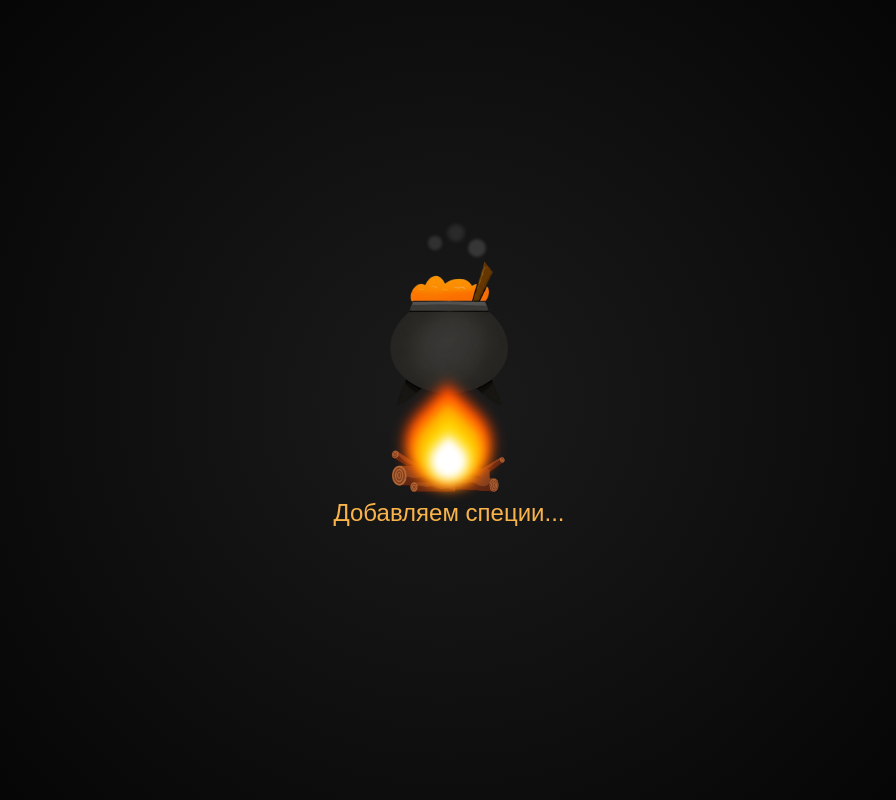
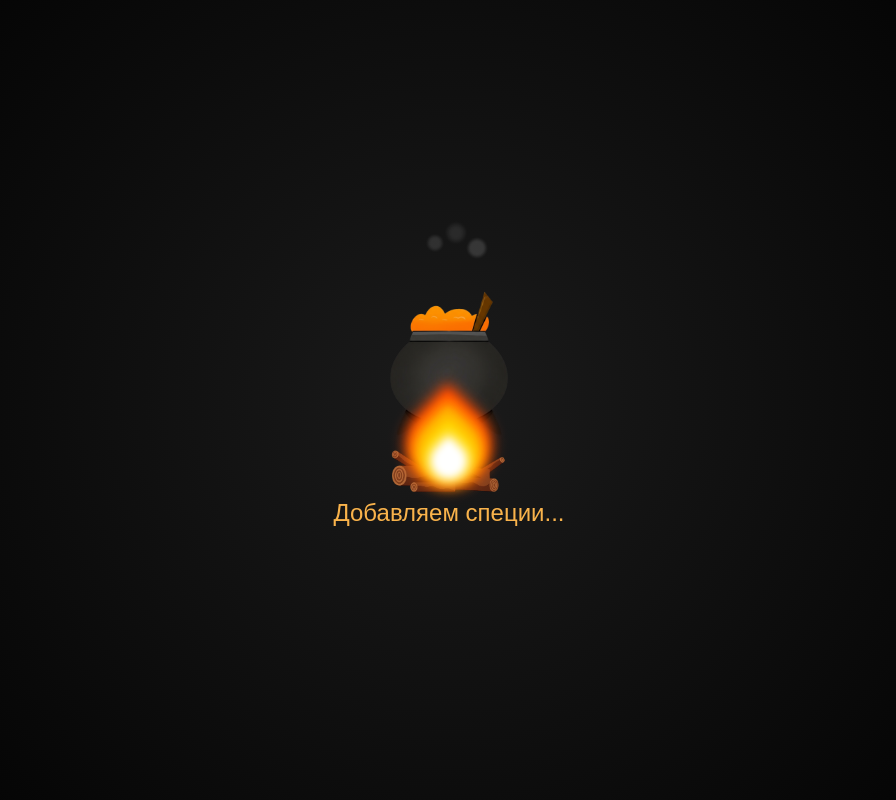
Before and after one commit to Linat20/cookquest, a website: page public/index.html in a window 1280 px wide. Shown: the whole page, without its empty margins (191-1087 px from the left). Drawn offline with Linux system fonts and the light colour scheme.

Commit message:
Обновление бота и фронтенда CookQuest6

```diff
--- a/public/style.css
+++ b/public/style.css
@@ -50,7 +50,7 @@ html,body {
   width: 100%;
   height: auto;
   animation: float 3s ease-in-out infinite;
-  top: 65px;
+  margin-top: 30px;
   z-index: 2;
 }
 
```
